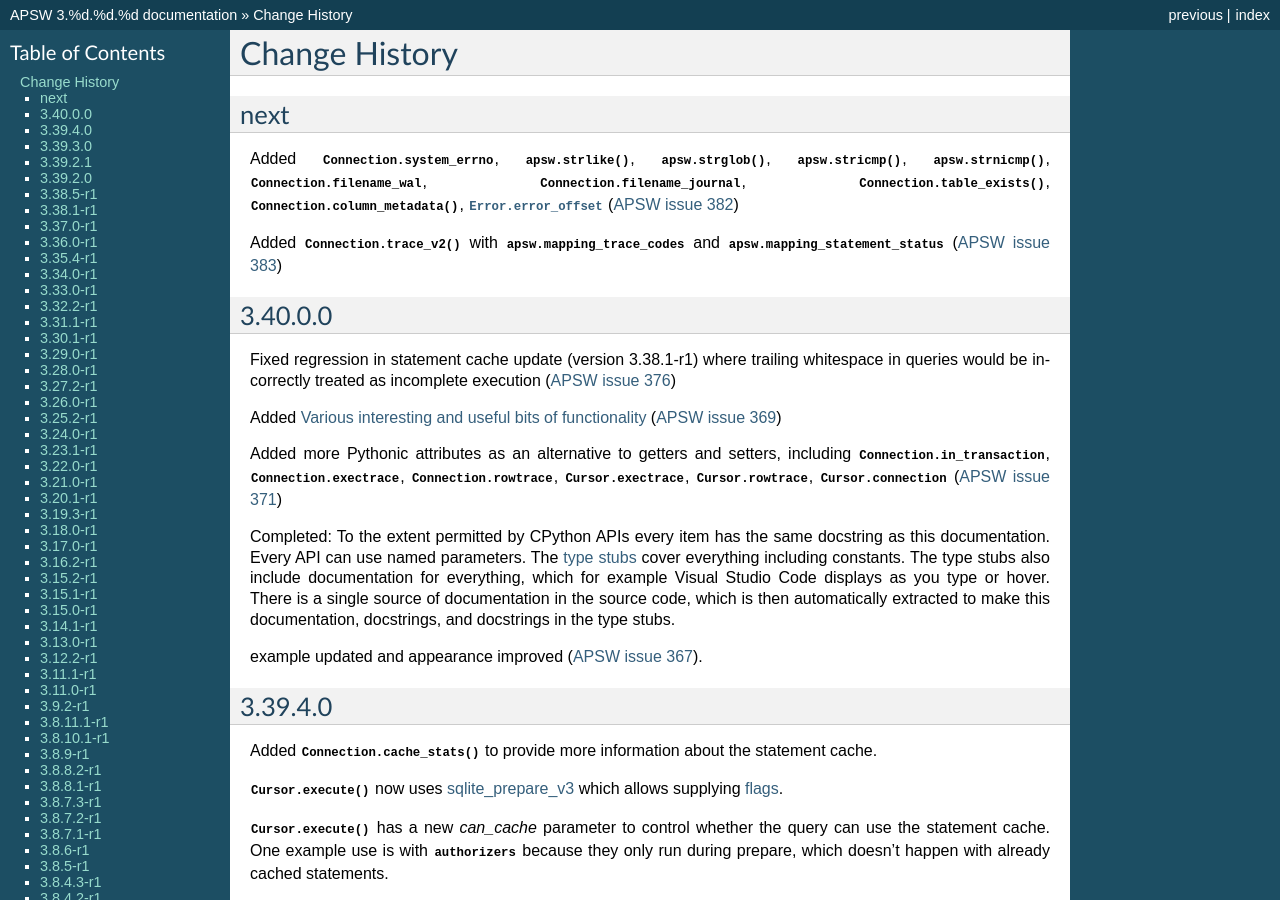
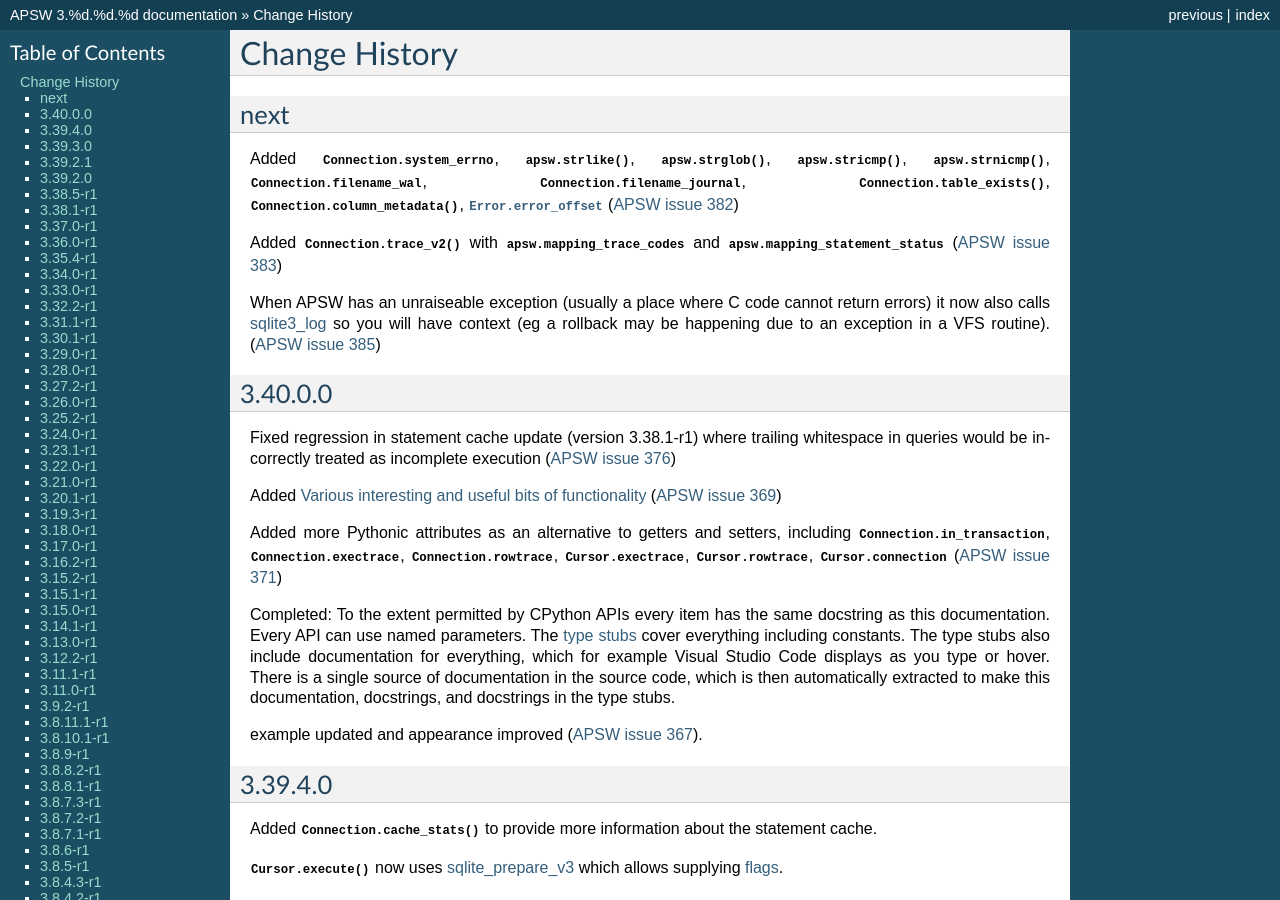
Before and after one commit to rogerbinns/apsw, a Sphinx documentation site: the page built from doc/changes.rst, in a window 1280 px wide and 900 px high. Built offline with Sphinx 7.4.7, drawn with Linux system fonts in a browser that asks for light colours; pages that are not in the unit, such as notebooks, are missing from menus; the version number is read from the project's files by our own code.

Commit message:
Also sqlite3_log unraiseable exceptions
Fixes #385

```diff
--- a/doc/changes.rst
+++ b/doc/changes.rst
@@ -14,6 +14,12 @@
 
 Added :meth:`Connection.trace_v2` with :attr:`apsw.mapping_trace_codes`
 and :attr:`apsw.mapping_statement_status` (:issue:`383`)
+
+When APSW has an unraiseable exception (usually a place where C code
+cannot return errors) it now also calls `sqlite3_log
+<https://www.sqlite.org/c3ref/log.html>`__ so you will have context
+(eg a rollback may be happening due to an exception in a VFS routine).
+(:issue:`385`)
 
 3.40.0.0
 ========
```
Also changed, not shown: 1 other file.
